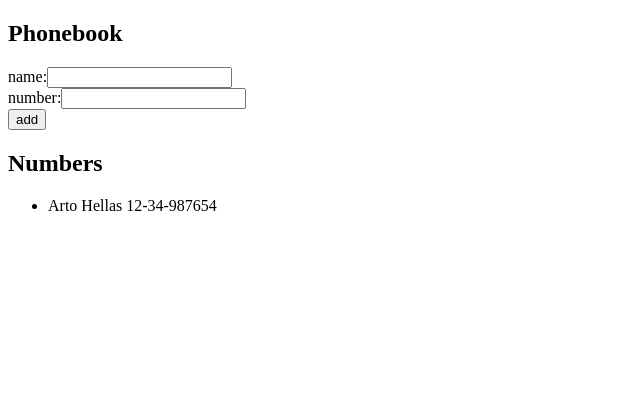
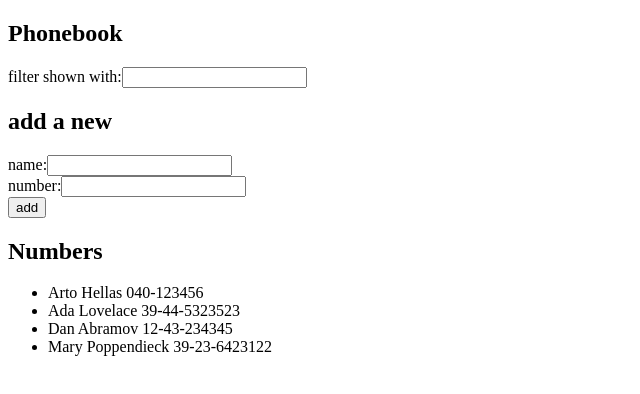
Before and after one commit to nicknickovich/fullStackOpen, a React (Create React App) app in the folder part2/phonebook/: page / in a window 1280 px wide. Shown: the top 394 px of the page, without its empty margins (0-640 px from the left). Built offline with nearby package versions, Linux system fonts and the light colour scheme.

Commit message:
Complete exercise 2.9

```diff
--- a/part2/phonebook/src/App.js
+++ b/part2/phonebook/src/App.js
@@ -5,18 +5,34 @@
   const [ persons, setPersons ] = useState([
     {
       name: 'Arto Hellas',
-      tel: '12-34-987654',
+      number: '040-123456',
       id: 1
+    },
+    {
+      name: 'Ada Lovelace',
+      number: '39-44-5323523',
+      id: 2
+    },
+    {
+      name: 'Dan Abramov',
+      number: '12-43-234345',
+      id: 3
+    },
+    {
+      name: 'Mary Poppendieck',
+      number: '39-23-6423122',
+      id: 4
     }
   ])
   const [ newName, setNewName ] = useState('')
   const [ newNumber, setNewNumber ] = useState('')
+  const [ search, setSearch ] = useState('')
 
   const addPerson = (event) => {
     event.preventDefault()
     const newPerson = {
       name: newName,
-      tel: newNumber,
+      number: newNumber,
       id: persons.length + 1
     }
     const allPersonsNames = persons.map(
@@ -39,9 +55,23 @@
     setNewNumber(event.target.value)
   }
 
+  const handleSearchChange = (event) => {
+    setSearch(event.target.value)
+  }
+
+  const personsToShow = persons.filter(
+    person => person.name.toLowerCase()
+              .includes(search.toLowerCase())
+  )
+
   return (
     <div>
       <h2>Phonebook</h2>
+      <div>
+        filter shown with:
+        <input value={search} onChange={handleSearchChange}/>
+      </div>
+      <h2>add a new</h2>
       <form onSubmit={addPerson}>
         <div>
           name:
@@ -57,11 +87,11 @@
       </form>
       <h2>Numbers</h2>
         <ul>
-          {persons.map(person =>
+          {personsToShow.map(person =>
             <Person
               key={person.id}
               name={person.name}
-              tel={person.tel}
+              number={person.number}
             />
           )}
         </ul>
--- a/part2/phonebook/src/components/Person.js
+++ b/part2/phonebook/src/components/Person.js
@@ -1,8 +1,8 @@
 import React from 'react'
 
-const Person = ({ name, tel }) => {
+const Person = ({ name, number }) => {
   return (
-    <li>{name} {tel}</li>
+    <li>{name} {number}</li>
   )
 }
 
```
